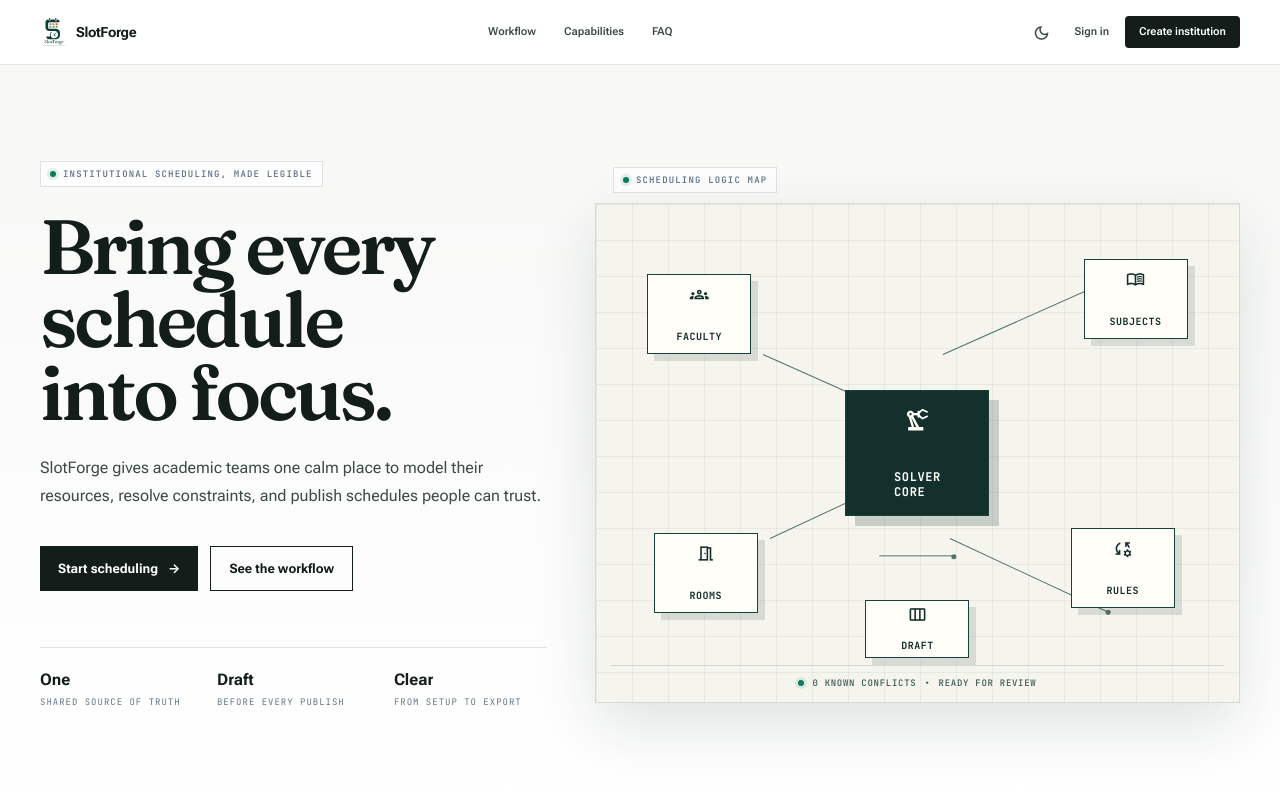
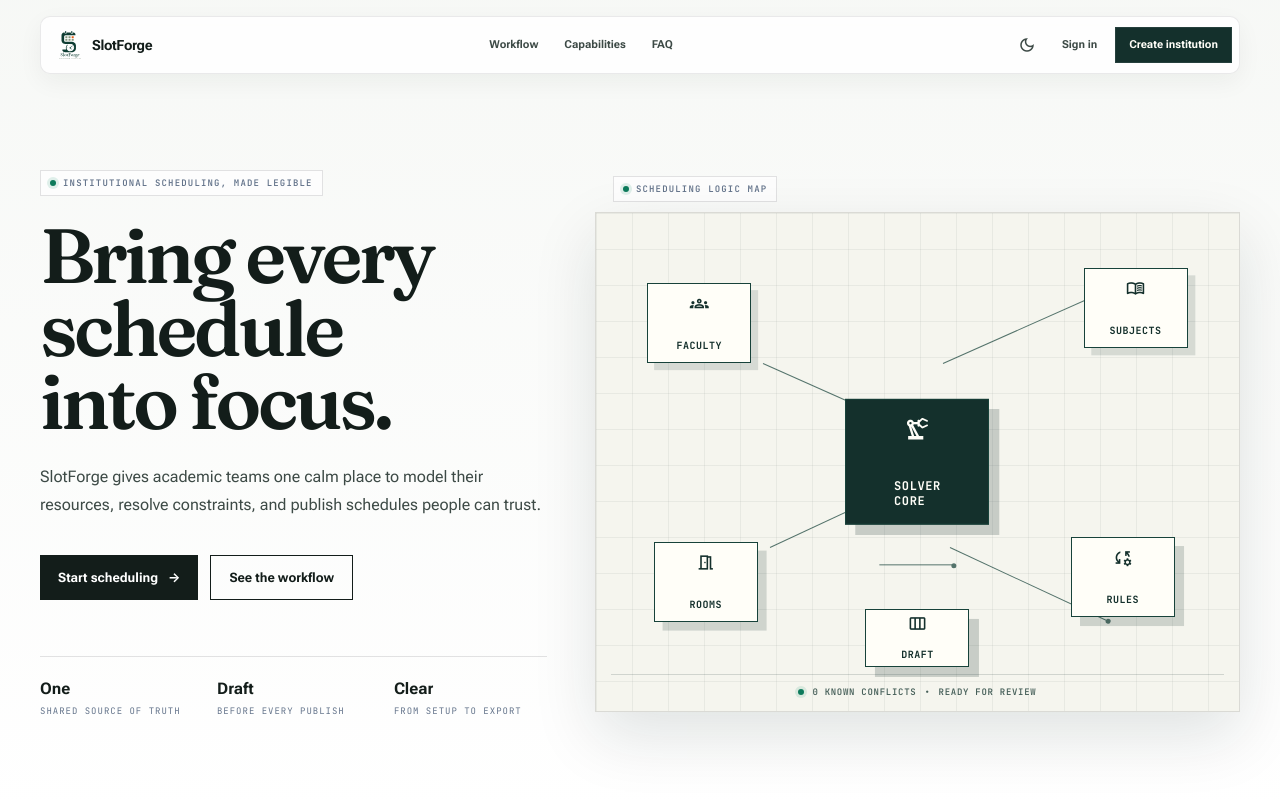
Before and after one commit to revanthlol/SlotForge, a React (Vite) app in the folder frontend/: page / in a window 1280 px wide. Shown: the top 800 px of the page. Built offline with nearby package versions, Linux system fonts and the light colour scheme; no server answers.

Commit message:
refine landing motion and navigation

```diff
--- a/frontend/src/app/router.tsx
+++ b/frontend/src/app/router.tsx
@@ -1,4 +1,5 @@
 import { Navigate, Route, Routes, useLocation } from 'react-router-dom';
+import { AnimatePresence, motion, useReducedMotion } from 'motion/react';
 import { ShortcutProvider } from '../contexts/ShortcutContext';
 import { useAuth } from '../contexts/AuthContext';
 import { useOnboardingProgress } from '../features/onboarding/hooks/useOnboardingProgress';
@@ -63,8 +64,20 @@
 }
 
 export default function AppRouter() {
+  const location = useLocation();
+  const reduceMotion = useReducedMotion();
+
   return (
-    <Routes>
+    <AnimatePresence mode="wait" initial={false}>
+    <motion.div
+      key={location.pathname}
+      initial={reduceMotion ? false : { opacity: 0, y: 10, filter: 'blur(2px)' }}
+      animate={reduceMotion ? undefined : { opacity: 1, y: 0, filter: 'blur(0px)' }}
+      exit={reduceMotion ? undefined : { opacity: 0, y: -5, filter: 'blur(1px)' }}
+      transition={{ duration: 0.2 }}
+      className="route-frame"
+    >
+    <Routes location={location}>
       <Route path="/" element={<LandingPage />} />
       <Route path="/login" element={<PublicAuthRoute><LoginPage /></PublicAuthRoute>} />
       <Route path="/signup" element={<PublicAuthRoute><SignupPage /></PublicAuthRoute>} />
@@ -96,5 +109,7 @@
 
       <Route path="*" element={<Navigate to="/" replace />} />
     </Routes>
+    </motion.div>
+    </AnimatePresence>
   );
 }
--- a/frontend/src/components/ui/LoadingScreen.tsx
+++ b/frontend/src/components/ui/LoadingScreen.tsx
@@ -1,13 +1,17 @@
+import { motion, useReducedMotion } from 'motion/react';
+
 export default function LoadingScreen({ label = 'Restoring your workspace' }: { label?: string }) {
+  const reduceMotion = useReducedMotion();
+
   return (
-    <div className="loading-screen" role="status" aria-live="polite">
-      <div className="loading-screen__inner">
+    <motion.div initial={reduceMotion ? false : { opacity: 0 }} animate={reduceMotion ? undefined : { opacity: 1 }} exit={reduceMotion ? undefined : { opacity: 0 }} transition={{ duration: .22 }} className="loading-screen" role="status" aria-live="polite">
+      <motion.div initial={reduceMotion ? false : { opacity: 0, y: 10, scale: .98 }} animate={reduceMotion ? undefined : { opacity: 1, y: 0, scale: 1 }} transition={{ duration: .38, delay: .06 }} className="loading-screen__inner">
         <img src="/logo/logo.svg" alt="SlotForge" className="h-14 w-14 object-contain" />
         <div className="newtons-cradle" aria-hidden="true">
           {Array.from({ length: 4 }).map((_, index) => <span className="newtons-cradle__dot" key={index} />)}
         </div>
         <p className="text-label-caps text-mono-grey" style={{ fontSize: 10 }}>{label}</p>
-      </div>
-    </div>
+      </motion.div>
+    </motion.div>
   );
 }
--- a/frontend/src/features/auth/pages/LandingPage.tsx
+++ b/frontend/src/features/auth/pages/LandingPage.tsx
@@ -1,5 +1,5 @@
-import { useState } from 'react';
-import { motion } from 'motion/react';
+import { useEffect, useState } from 'react';
+import { motion, useReducedMotion } from 'motion/react';
 import { Link } from 'react-router-dom';
 import { useAuth } from '../../../contexts/AuthContext';
 import { useTheme } from '../../../contexts/ThemeContext';
@@ -29,28 +29,39 @@
   const { user, loading } = useAuth();
   const { theme, toggleTheme } = useTheme();
   const [openFaq, setOpenFaq] = useState(0);
+  const [scrolled, setScrolled] = useState(false);
+  const reduceMotion = useReducedMotion();
   const signedIn = Boolean(user);
   const primaryHref = signedIn ? '/dashboard' : '/signup';
+
+  useEffect(() => {
+    const update = () => setScrolled(window.scrollY > 22);
+    update();
+    window.addEventListener('scroll', update, { passive: true });
+    return () => window.removeEventListener('scroll', update);
+  }, []);
+
+  const enter = (delay = 0) => reduceMotion ? undefined : { initial: { opacity: 0, y: 18 }, animate: { opacity: 1, y: 0 }, transition: { duration: .58, delay } };
 
   return (
     <div className="stitch-landing min-h-screen bg-paper text-on-surface">
       <header className="stitch-header">
-        <nav className="stitch-container flex h-16 items-center justify-between gap-5" aria-label="Public navigation">
+        <nav className={`stitch-container stitch-nav-floating ${scrolled ? 'is-scrolled' : ''}`} aria-label="Public navigation">
           <Link to="/" className="flex shrink-0 items-center gap-2" aria-label="SlotForge home">
             <img src={theme === 'dark' ? '/logo/logo-dark.svg' : '/logo/logo.svg'} alt="" className="h-7 w-7 object-contain" />
             <span className="text-sm font-bold tracking-tight text-on-surface">SlotForge</span>
           </Link>
-          <div className="hidden items-center gap-7 text-[11px] font-semibold text-on-surface-variant md:flex">
-            <a href="#workflow" className="hover:text-on-surface">Workflow</a>
-            <a href="#capabilities" className="hover:text-on-surface">Capabilities</a>
-            <a href="#faq" className="hover:text-on-surface">FAQ</a>
+          <div className="hidden items-center gap-1 md:flex">
+            <a href="#workflow">Workflow</a>
+            <a href="#capabilities">Capabilities</a>
+            <a href="#faq">FAQ</a>
           </div>
           <div className="flex items-center gap-2">
-            <button type="button" onClick={toggleTheme} className="rounded p-2 text-on-surface-variant hover:bg-accent-soft" aria-label={theme === 'dark' ? 'Switch to light mode' : 'Switch to dark mode'}>
+            <button type="button" onClick={toggleTheme} className="stitch-nav-icon" aria-label={theme === 'dark' ? 'Switch to light mode' : 'Switch to dark mode'}>
               <span className="material-symbols-outlined" style={{ fontSize: 18 }}>{theme === 'dark' ? 'light_mode' : 'dark_mode'}</span>
             </button>
-            {!loading && !signedIn && <Link to="/login" className="hidden px-2 py-2 text-[11px] font-semibold text-on-surface-variant hover:text-on-surface sm:inline">Sign in</Link>}
-            <Link to={primaryHref} className="rounded bg-on-surface px-3.5 py-2 text-[11px] font-semibold text-paper-raised transition-opacity hover:opacity-85">
+            {!loading && !signedIn && <Link to="/login" className="stitch-nav-signin hidden sm:inline-flex">Sign in</Link>}
+            <Link to={primaryHref} className="stitch-nav-primary">
               {signedIn ? 'Open dashboard' : 'Create institution'}
             </Link>
           </div>
@@ -60,21 +71,21 @@
       <main>
         <section className="stitch-hero">
           <div className="stitch-container grid items-center gap-12 py-16 lg:grid-cols-[.88fr_1.12fr] lg:py-24">
-            <motion.div initial={{ opacity: 0, y: 18 }} animate={{ opacity: 1, y: 0 }} transition={{ duration: .5 }}>
-              <div className="stitch-status"><span className="stitch-status-dot" />Institutional scheduling, made legible</div>
-              <h1 className="stitch-display mt-6">Bring every schedule<br />into focus.</h1>
-              <p className="mt-6 max-w-xl text-base leading-7 text-on-surface-variant">SlotForge gives academic teams one calm place to model their resources, resolve constraints, and publish schedules people can trust.</p>
-              <div className="mt-9 flex flex-wrap gap-3">
+            <div>
+              <motion.div {...enter(0)} className="stitch-status"><span className="stitch-status-dot" />Institutional scheduling, made legible</motion.div>
+              <motion.h1 {...enter(.08)} className="stitch-display mt-6">Bring every schedule<br />into focus.</motion.h1>
+              <motion.p {...enter(.16)} className="mt-6 max-w-xl text-base leading-7 text-on-surface-variant">SlotForge gives academic teams one calm place to model their resources, resolve constraints, and publish schedules people can trust.</motion.p>
+              <motion.div {...enter(.24)} className="mt-9 flex flex-wrap gap-3">
                 <Link to={primaryHref} className="stitch-primary-cta">{signedIn ? 'Open workspace' : 'Start scheduling'} <span aria-hidden="true">→</span></Link>
                 <a href="#workflow" className="stitch-secondary-cta">See the workflow</a>
-              </div>
-              <div className="mt-14 grid max-w-lg grid-cols-3 gap-6 border-t border-rule pt-5">
+              </motion.div>
+              <motion.div {...enter(.32)} className="mt-14 grid max-w-lg grid-cols-3 gap-6 border-t border-rule pt-5">
                 <Stat value="One" label="shared source of truth" />
                 <Stat value="Draft" label="before every publish" />
                 <Stat value="Clear" label="from setup to export" />
-              </div>
-            </motion.div>
-            <motion.div initial={{ opacity: 0, scale: .97 }} animate={{ opacity: 1, scale: 1 }} transition={{ duration: .65, delay: .1 }} className="solver-map-wrap">
+              </motion.div>
+            </div>
+            <motion.div initial={reduceMotion ? false : { opacity: 0, scale: .96, rotate: 1.5 }} animate={reduceMotion ? undefined : { opacity: 1, scale: 1, rotate: 0 }} transition={{ duration: .8, delay: .16, ease: [0.16, 1, .3, 1] }} className="solver-map-wrap">
               <div className="solver-map-kicker"><span className="stitch-status-dot" /> Scheduling logic map</div>
               <SolverMap />
             </motion.div>
@@ -91,16 +102,16 @@
 
         <section id="workflow" className="stitch-container py-24">
           <div className="max-w-3xl"><p className="stitch-eyebrow">The working rhythm</p><h2 className="stitch-heading mt-4">A schedule should be a decision, not a scramble.</h2><p className="mt-4 max-w-2xl text-sm leading-6 text-on-surface-variant">The workflow stays linear enough to learn quickly and flexible enough for the details that surface once a real institution starts using it.</p></div>
-          <div className="mt-14 grid gap-px overflow-hidden border border-rule bg-rule md:grid-cols-4">{workflow.map(([number, title, body]) => <motion.article whileHover={{ y: -4 }} key={number} className="bg-paper-raised p-6"><p className="text-[10px] font-mono tracking-widest text-secondary">{number}</p><h3 className="mt-8 text-lg font-semibold text-on-surface" style={{ fontFamily: 'var(--font-display)' }}>{title}</h3><p className="mt-3 text-sm leading-6 text-on-surface-variant">{body}</p></motion.article>)}</div>
+          <div className="mt-14 grid gap-px overflow-hidden border border-rule bg-rule md:grid-cols-4">{workflow.map(([number, title, body], index) => <motion.article initial={reduceMotion ? false : { opacity: 0, y: 16 }} whileInView={reduceMotion ? undefined : { opacity: 1, y: 0 }} viewport={{ once: true, amount: .35 }} transition={{ duration: .42, delay: index * .06 }} whileHover={reduceMotion ? undefined : { y: -4 }} key={number} className="bg-paper-raised p-6"><p className="text-[10px] font-mono tracking-widest text-secondary">{number}</p><h3 className="mt-8 text-lg font-semibold text-on-surface" style={{ fontFamily: 'var(--font-display)' }}>{title}</h3><p className="mt-3 text-sm leading-6 text-on-surface-variant">{body}</p></motion.article>)}</div>
         </section>
 
         <section id="capabilities" className="border-y border-rule bg-paper-raised py-24">
           <div className="stitch-container"><div className="max-w-3xl"><p className="stitch-eyebrow">Intelligent foundation</p><h2 className="stitch-heading mt-4">Tools for the parts of scheduling that actually get complicated.</h2></div>
             <div className="mt-14 grid gap-4 md:grid-cols-2">
-              <CapabilityCard className="stitch-feature-card stitch-feature-card--pale" icon="account_tree" title="A clear operational model" body="Resources, assignments, rooms, sections, and time structure live in the same workspace instead of across separate spreadsheets." tags={['Resources', 'Assignments']} />
-              <CapabilityCard className="stitch-feature-card stitch-feature-card--dark" icon="precision_manufacturing" title="A solver you can inspect" body="Generate a workable draft, make targeted adjustments, and use conflict analysis to understand the trade-offs behind a placement." tags={['Generate', 'Explainability']} />
-              <CapabilityCard className="stitch-feature-card" icon="history" title="Version control without the mess" body="Keep draft, published, and archived timetable states distinct so a change never erases the schedule people rely on." />
-              <CapabilityCard className="stitch-feature-card" icon="ios_share" title="Exports that fit the institution" body="Prepare shareable timetables and structured exports for the people and systems that need the final answer." visual />
+              <CapabilityCard reduceMotion={reduceMotion} className="stitch-feature-card stitch-feature-card--pale" icon="account_tree" title="A clear operational model" body="Resources, assignments, rooms, sections, and time structure live in the same workspace instead of across separate spreadsheets." tags={['Resources', 'Assignments']} />
+              <CapabilityCard reduceMotion={reduceMotion} className="stitch-feature-card stitch-feature-card--dark" icon="precision_manufacturing" title="A solver you can inspect" body="Generate a workable draft, make targeted adjustments, and use conflict analysis to understand the trade-offs behind a placement." tags={['Generate', 'Explainability']} />
+              <CapabilityCard reduceMotion={reduceMotion} className="stitch-feature-card" icon="history" title="Version control without the mess" body="Keep draft, published, and archived timetable states distinct so a change never erases the schedule people rely on." />
+              <CapabilityCard reduceMotion={reduceMotion} className="stitch-feature-card" icon="ios_share" title="Exports that fit the institution" body="Prepare shareable timetables and structured exports for the people and systems that need the final answer." visual />
             </div>
           </div>
         </section>
@@ -124,8 +135,8 @@
   return <div className="solver-map"><div className="solver-grid" />{nodes.map(([label, icon, className]) => <div key={label} className={`solver-node ${className}`}><span className="material-symbols-outlined" style={{ fontSize: 19 }}>{icon}</span><span>{label}</span></div>)}<div className="solver-core"><span className="material-symbols-outlined" style={{ fontSize: 28 }}>precision_manufacturing</span><span>Solver<br />Core</span></div><div className="solver-connector solver-connector--one" /><div className="solver-connector solver-connector--two" /><div className="solver-connector solver-connector--three" /><div className="solver-connector solver-connector--four" /><div className="solver-connector solver-connector--five" /><div className="solver-footer"><span className="stitch-status-dot" />0 known conflicts <span>•</span> ready for review</div></div>;
 }
 
-function CapabilityCard({ className, icon, title, body, tags, visual }: { className: string; icon: string; title: string; body: string; tags?: string[]; visual?: boolean }) {
-  return <article className={className}><div><span className="material-symbols-outlined" style={{ fontSize: 25 }}>{icon}</span><h3 className="mt-7 text-2xl font-semibold" style={{ fontFamily: 'var(--font-display)' }}>{title}</h3><p className="mt-4 max-w-md text-sm leading-6 opacity-70">{body}</p></div>{tags && <div className="mt-7 flex flex-wrap gap-2">{tags.map(tag => <span key={tag} className="stitch-tag">{tag}</span>)}</div>}{visual && <div className="stitch-export-lines" aria-hidden="true"><i /><i /><i /></div>}</article>;
+function CapabilityCard({ className, icon, title, body, tags, visual, reduceMotion }: { className: string; icon: string; title: string; body: string; tags?: string[]; visual?: boolean; reduceMotion: boolean | null }) {
+  return <motion.article initial={reduceMotion ? false : { opacity: 0, y: 18 }} whileInView={reduceMotion ? undefined : { opacity: 1, y: 0 }} viewport={{ once: true, amount: .25 }} transition={{ duration: .46 }} whileHover={reduceMotion ? undefined : { y: -4 }} className={className}><div><span className="material-symbols-outlined" style={{ fontSize: 25 }}>{icon}</span><h3 className="mt-7 text-2xl font-semibold" style={{ fontFamily: 'var(--font-display)' }}>{title}</h3><p className="mt-4 max-w-md text-sm leading-6 opacity-70">{body}</p></div>{tags && <div className="mt-7 flex flex-wrap gap-2">{tags.map(tag => <span key={tag} className="stitch-tag">{tag}</span>)}</div>}{visual && <div className="stitch-export-lines" aria-hidden="true"><i /><i /><i /></div>}</motion.article>;
 }
 
 function Stat({ value, label }: { value: string; label: string }) { return <div><p className="text-base font-bold text-on-surface">{value}</p><p className="mt-1 text-[9px] font-mono uppercase tracking-[.11em] text-mono-grey">{label}</p></div>; }
--- a/frontend/src/features/onboarding/components/OnboardingSkeleton.tsx
+++ b/frontend/src/features/onboarding/components/OnboardingSkeleton.tsx
@@ -1,12 +1,16 @@
+import { motion, useReducedMotion } from 'motion/react';
+
 export function OnboardingSkeleton() {
+  const reduceMotion = useReducedMotion();
+
   return (
-    <div className="onboarding-screen">
-      <div className="onboarding-loading-card">
+    <motion.div initial={reduceMotion ? false : { opacity: 0 }} animate={reduceMotion ? undefined : { opacity: 1 }} className="onboarding-screen">
+      <motion.div initial={reduceMotion ? false : { opacity: 0, y: 12 }} animate={reduceMotion ? undefined : { opacity: 1, y: 0 }} transition={{ duration: .35, delay: .05 }} className="onboarding-loading-card">
         <div className="h-12 w-12 rounded-2xl bg-accent-soft onboarding-skeleton" />
         <div className="mt-7 h-5 w-36 rounded-full bg-surface-container onboarding-skeleton" />
         <div className="mt-4 h-4 w-64 rounded-full bg-surface-container onboarding-skeleton" />
         <div className="mt-8 h-2 w-48 rounded-full bg-surface-container onboarding-skeleton" />
-      </div>
-    </div>
+      </motion.div>
+    </motion.div>
   );
 }
--- a/frontend/src/index.css
+++ b/frontend/src/index.css
@@ -201,6 +201,8 @@
   background-size: auto, 64px 64px, 64px 64px, auto;
 }
 
+.route-frame { min-height: 100vh; }
+
 .loading-screen__inner { display: grid; justify-items: center; gap: 14px; }
 
 .newtons-cradle { --uib-size: 54px; --uib-speed: 1.2s; --uib-color: var(--color-primary); position: relative; display: flex; align-items: center; justify-content: center; width: var(--uib-size); height: var(--uib-size); }
@@ -223,8 +225,20 @@
 /* Stitch-inspired public landing: editorial, operational, deliberately quiet. */
 .stitch-landing { background: var(--color-paper); }
 .stitch-container { width: min(100% - 48px, 1200px); margin-inline: auto; }
-.stitch-header { position: sticky; top: 0; z-index: 50; border-bottom: 1px solid var(--color-rule); background: color-mix(in srgb, var(--color-paper-raised) 94%, transparent); backdrop-filter: blur(14px); }
-.stitch-hero { background: linear-gradient(180deg, color-mix(in srgb, var(--color-paper) 78%, #f2f2eb), var(--color-paper-raised)); overflow: hidden; }
+.stitch-header { position: fixed; top: 16px; z-index: 50; width: 100%; pointer-events: none; }
+.stitch-nav-floating { display: flex; height: 58px; align-items: center; justify-content: space-between; gap: 20px; border: 1px solid color-mix(in srgb, var(--color-rule) 75%, transparent); border-radius: 10px; background: color-mix(in srgb, var(--color-paper-raised) 82%, transparent); box-shadow: 0 8px 24px rgba(8, 30, 24, .05); backdrop-filter: blur(18px); pointer-events: auto; transition: height var(--motion-standard) var(--motion-spring), box-shadow var(--motion-standard) var(--motion-ease), background-color var(--motion-standard) var(--motion-ease), border-color var(--motion-standard) var(--motion-ease); }
+.stitch-nav-floating.is-scrolled { height: 50px; border-color: var(--color-rule); background: color-mix(in srgb, var(--color-paper-raised) 94%, transparent); box-shadow: 0 12px 32px rgba(8, 30, 24, .11); }
+.stitch-nav-floating > :first-child { margin-left: 15px; }
+.stitch-nav-floating > :last-child { margin-right: 7px; }
+.stitch-nav-floating a[href^="#"] { padding: 8px 11px; color: var(--color-on-surface-variant); font-size: 11px; font-weight: 650; transition: color var(--motion-fast) var(--motion-ease), background-color var(--motion-fast) var(--motion-ease); }
+.stitch-nav-floating a[href^="#"]:hover { color: var(--color-on-surface); background: var(--color-accent-soft); }
+.stitch-nav-icon { display: grid; width: 34px; height: 34px; place-items: center; color: var(--color-on-surface-variant); transition: background-color var(--motion-fast) var(--motion-ease), color var(--motion-fast) var(--motion-ease), transform var(--motion-fast) var(--motion-spring); }
+.stitch-nav-icon:hover { background: var(--color-accent-soft); color: var(--color-primary); transform: rotate(-8deg); }
+.stitch-nav-signin { padding: 8px 10px; color: var(--color-on-surface-variant); font-size: 11px; font-weight: 700; transition: color var(--motion-fast) var(--motion-ease); }
+.stitch-nav-signin:hover { color: var(--color-on-surface); }
+.stitch-nav-primary { display: inline-flex; align-items: center; min-height: 36px; padding: 0 14px; background: #14302c; color: #fffef8; font-size: 11px; font-weight: 700; box-shadow: inset 0 0 0 1px rgba(255, 255, 255, .08); transition: transform var(--motion-fast) var(--motion-spring), background-color var(--motion-fast) var(--motion-ease), box-shadow var(--motion-fast) var(--motion-ease); }
+.stitch-nav-primary:hover { background: #0d4e3d; box-shadow: 0 7px 15px rgba(20, 48, 44, .22); transform: translateY(-1px); }
+.stitch-hero { padding-top: 74px; background: linear-gradient(180deg, color-mix(in srgb, var(--color-paper) 78%, #f2f2eb), var(--color-paper-raised)); overflow: hidden; }
 .stitch-status, .solver-map-kicker { display: inline-flex; align-items: center; gap: 7px; border: 1px solid var(--color-rule); background: color-mix(in srgb, var(--color-paper-raised) 72%, transparent); padding: 6px 9px; color: var(--color-mono-grey); font: 600 9px var(--font-mono); letter-spacing: .13em; text-transform: uppercase; }
 .stitch-status-dot { width: 6px; height: 6px; flex: 0 0 auto; border-radius: 50%; background: var(--color-primary); box-shadow: 0 0 0 3px var(--color-accent-soft); }
 .stitch-display { font-family: var(--font-display); font-size: clamp(3rem, 6vw, 5.6rem); font-weight: 600; line-height: .95; letter-spacing: -.045em; }
@@ -249,6 +263,12 @@
 .solver-node--rooms { left: 9%; bottom: 18%; }
 .solver-node--rules { right: 10%; bottom: 19%; }
 .solver-node--draft { right: calc(50% - 52px); bottom: 9%; width: 104px; height: 58px; }
+.solver-node--faculty { animation: solverNodePulse 4.8s ease-in-out infinite 1.3s; }
+.solver-node--subjects { animation: solverNodePulse 4.8s ease-in-out infinite 2.2s; }
+.solver-node--rooms { animation: solverNodePulse 4.8s ease-in-out infinite .4s; }
+.solver-node--rules { animation: solverNodePulse 4.8s ease-in-out infinite 3.1s; }
+.solver-node--draft { animation: solverNodePulse 4.8s ease-in-out infinite 3.8s; }
+.solver-core { animation: solverCoreBreathe 3.4s ease-in-out infinite; }
 .solver-connector { position: absolute; z-index: 1; height: 1px; background: #17423a; transform-origin: 0 50%; opacity: .72; }
 .solver-connector::after { content: ''; position: absolute; right: -3px; top: -2px; width: 5px; height: 5px; border-radius: 50%; background: #17423a; }
 .solver-connector--one { left: 26%; top: 30%; width: 28%; transform: rotate(24deg); }
@@ -257,6 +277,8 @@
 .solver-connector--four { left: 55%; top: 67%; width: 27%; transform: rotate(25deg); }
 .solver-connector--five { left: 50%; top: 63%; width: 1px; height: 15%; transform: rotate(90deg); }
 .solver-footer { position: absolute; right: 15px; bottom: 13px; left: 15px; z-index: 3; display: flex; align-items: center; justify-content: center; gap: 8px; border-top: 1px solid rgba(20, 48, 44, .16); padding-top: 11px; color: #47605a; font: 600 9px var(--font-mono); letter-spacing: .08em; text-transform: uppercase; }
+@keyframes solverNodePulse { 0%, 100% { box-shadow: 7px 7px 0 rgba(20, 48, 44, .13); } 50% { box-shadow: 10px 10px 0 rgba(20, 48, 44, .20); } }
+@keyframes solverCoreBreathe { 0%, 100% { transform: translateY(0); box-shadow: 10px 10px 0 rgba(20, 48, 44, .2); } 50% { transform: translateY(-4px); box-shadow: 13px 14px 0 rgba(20, 48, 44, .23); } }
 
 .stitch-feature-card { min-height: 250px; display: flex; flex-direction: column; justify-content: space-between; border: 1px solid var(--color-rule); background: var(--color-paper-raised); padding: 36px; color: var(--color-on-surface); }
 .stitch-feature-card--pale { background: color-mix(in srgb, var(--color-surface-container-low) 80%, #f2f2eb); }
@@ -279,6 +301,9 @@
 
 @media (max-width: 700px) {
   .stitch-container { width: min(100% - 28px, 1200px); }
+  .stitch-header { top: 10px; }
+  .stitch-nav-floating { height: 52px; border-radius: 8px; }
+  .stitch-nav-floating > :first-child { margin-left: 11px; }
   .stitch-display { font-size: clamp(2.8rem, 14vw, 4.4rem); }
   .solver-map { min-height: 390px; }
   .solver-node { width: 80px; height: 62px; font-size: 8px; }
@@ -289,6 +314,11 @@
   .solver-node--rules { right: 5%; bottom: 20%; }
   .solver-node--draft { right: calc(50% - 40px); bottom: 7%; width: 80px; height: 46px; }
   .stitch-feature-card { padding: 26px; }
+}
+
+@media (prefers-reduced-motion: reduce) {
+  .solver-node, .solver-core { animation: none !important; }
+  .stitch-nav-floating, .stitch-nav-primary, .stitch-nav-icon { transition: none; }
 }
 
 .onboarding-skeleton {
```
